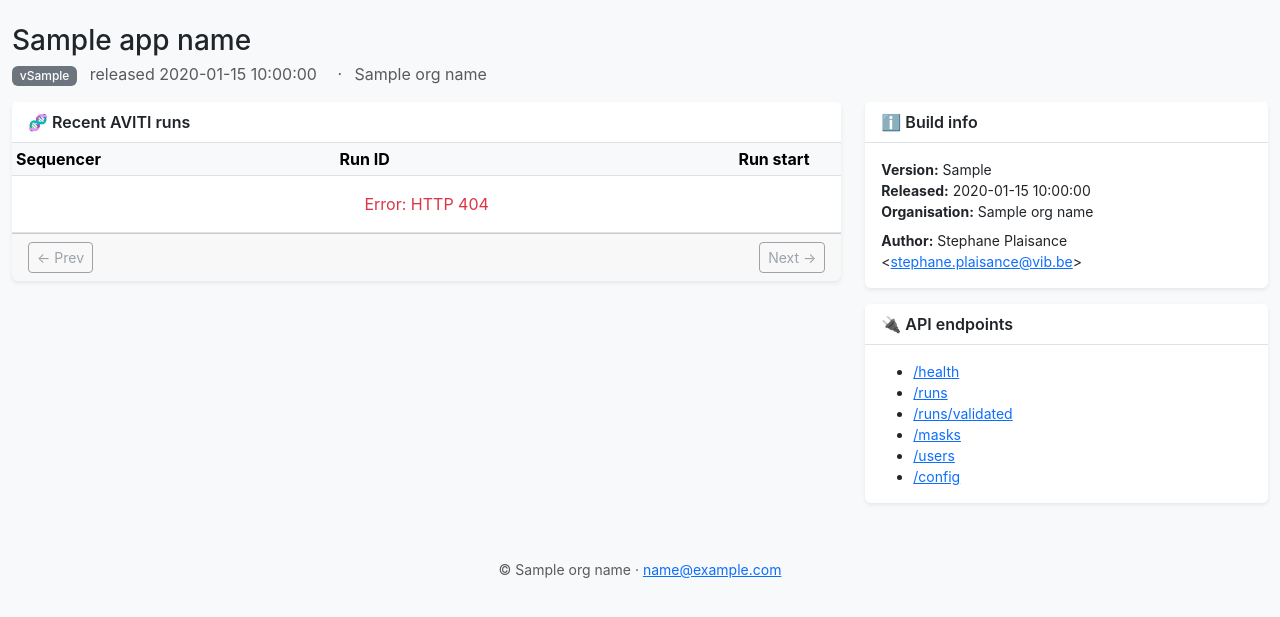
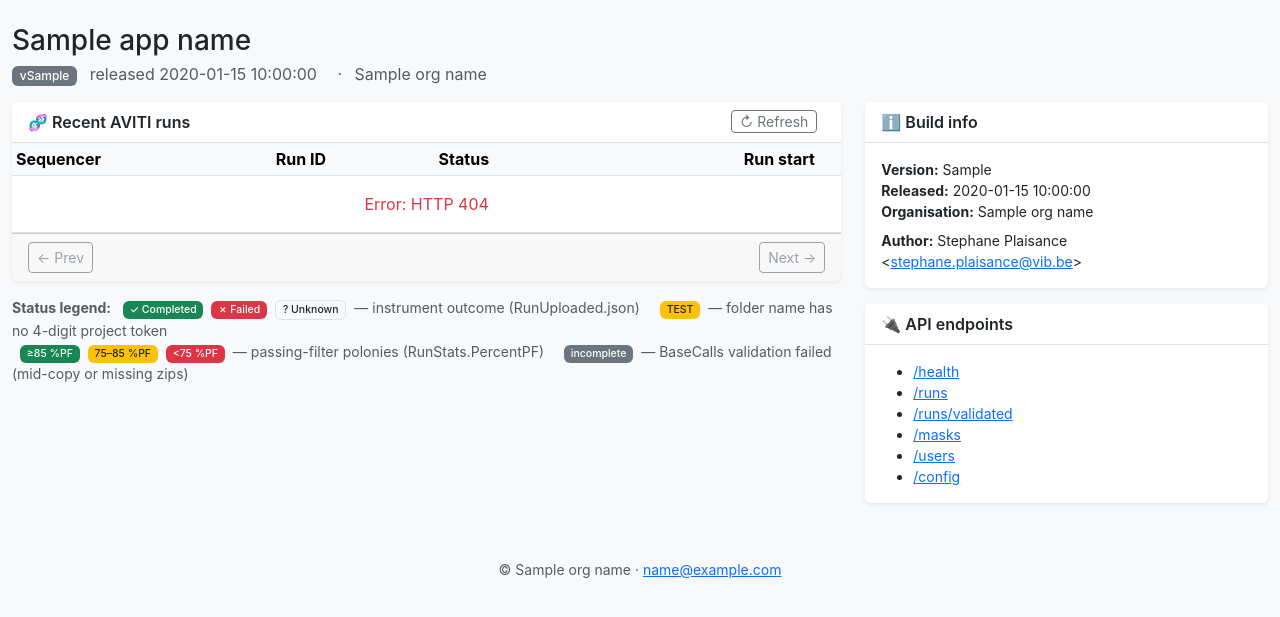
Before and after one commit to Nucleomics-VIB/aviti-tools, a Python web app: template aviti_test_mask/webui/templates/index.html in a window 1280 px wide. Shown: the part 47-664 px from the top of the page. Run offline with Jinja, Linux system fonts and the light colour scheme; the template is opened without the code that fills it: most values are stand-ins (such as "Sample title", 1, 10 or a date in 2020); some libraries are stand-ins or nearby versions.

Commit message:
feat(webui): status pills per run + legend; modal re-reads disk; manual refresh
Per-run visual status indicators on the index page:
- Outcome pill: green ✓ Completed / red ✗ Failed / grey ? Unknown,
  from RunUploaded.json.outcome.
- TEST pill: amber, shown when the folder name has no 4-digit project
  token (is_test_run).
- %PF pill: colour-coded by AvitiRunStats.RunStats.PercentPF
  (≥85 green / 75-85 amber / <75 red).
- Incomplete pill: grey, shown when our 6-layer validate_run fails
  (mid-copy / missing zips). Tooltip names the failing check.
Pills render in a new Status column with a legend printed under the
table so badge meanings stay discoverable. All built via createElement
+ textContent — no innerHTML, no XSS surface.

Backend:
- /api/v1/runs adds is_test / outcome / percent_pf / valid /
  first_failure to each page item.
- /api/v1/runs/<run_internal_id> now re-reads the run from disk and
  upserts before returning, so an in-progress run that completed since
  first sighting won't serve a stale snapshot in the modal.

UI:
- ↻ Refresh button in the runs card header drops both the per-page
  cache and the per-run detail cache, then re-fetches the current
  page. "updated at HH:MM:SS" timestamp next to it.

Memory: requests log updated with status-pill, modal-refresh and
manual-refresh items marked done.

Co-Authored-By: Claude Opus 4.7 (1M context) <noreply@anthropic.com>

```diff
--- a/aviti_test_mask/webui/templates/index.html
+++ b/aviti_test_mask/webui/templates/index.html
@@ -19,7 +19,13 @@
     <div class="card mb-3">
       <div class="card-header d-flex justify-content-between align-items-center">
         <span>🧬 Recent AVITI runs</span>
-        <small class="text-muted" id="runs-total"></small>
+        <div class="d-flex align-items-center gap-2">
+          <small class="text-muted" id="runs-updated"></small>
+          <button id="runs-refresh" type="button"
+                  class="btn btn-sm btn-outline-secondary py-0"
+                  title="Re-fetch from NAS (drops cached pages)">↻ Refresh</button>
+          <small class="text-muted" id="runs-total"></small>
+        </div>
       </div>
       <div class="card-body p-0">
         <table class="table table-sm table-hover mb-0">
@@ -27,6 +33,7 @@
             <tr>
               <th>Sequencer</th>
               <th>Run ID</th>
+              <th>Status</th>
               <th class="text-end">Run start</th>
               <th></th>
             </tr>
@@ -41,6 +48,24 @@
         <span id="runs-page" class="text-muted small"></span>
         <button id="runs-next" class="btn btn-sm btn-outline-secondary" disabled>Next →</button>
       </div>
+    </div>
+
+    <!-- Status pill legend -->
+    <div class="small text-muted mb-3" id="status-legend">
+      <strong>Status legend:</strong>
+      <span class="badge bg-success ms-2">✓ Completed</span>
+      <span class="badge bg-danger ms-1">✗ Failed</span>
+      <span class="badge bg-light text-dark border ms-1">? Unknown</span>
+      <span class="text-muted ms-1">— instrument outcome (RunUploaded.json)</span>
+      <span class="badge bg-warning text-dark ms-3">TEST</span>
+      <span class="text-muted ms-1">— folder name has no 4-digit project token</span>
+      <br>
+      <span class="badge bg-success ms-2">≥85 %PF</span>
+      <span class="badge bg-warning text-dark ms-1">75–85 %PF</span>
+      <span class="badge bg-danger ms-1">&lt;75 %PF</span>
+      <span class="text-muted ms-1">— passing-filter polonies (RunStats.PercentPF)</span>
+      <span class="badge bg-secondary ms-3">incomplete</span>
+      <span class="text-muted ms-1">— BaseCalls validation failed (mid-copy or missing zips)</span>
     </div>
   </div>
 
@@ -113,11 +138,55 @@
   function emptyRow(message, isError) {
     const tr = document.createElement('tr');
     const td = document.createElement('td');
-    td.colSpan = 4;
+    td.colSpan = 5;
     td.className = 'text-center py-3 ' + (isError ? 'text-danger' : 'text-muted');
     td.textContent = message;
     tr.appendChild(td);
     return tr;
+  }
+
+  function pill(text, cls, title) {
+    const span = document.createElement('span');
+    span.className = 'badge ' + cls;
+    span.textContent = text;
+    if (title) span.title = title;
+    return span;
+  }
+
+  function statusCell(r) {
+    const td = document.createElement('td');
+    const wrap = document.createElement('div');
+    wrap.className = 'd-flex flex-wrap gap-1';
+
+    // Outcome
+    if (r.outcome === 'OutcomeCompleted') {
+      wrap.appendChild(pill('✓ Completed', 'bg-success', 'RunUploaded.outcome'));
+    } else if (r.outcome === 'OutcomeFailed') {
+      wrap.appendChild(pill('✗ Failed', 'bg-danger', 'RunUploaded.outcome'));
+    } else {
+      wrap.appendChild(pill('? Unknown', 'bg-light text-dark border', 'no RunUploaded.outcome'));
+    }
+
+    // Test runs (non-4-digit project token in folder name)
+    if (r.is_test) {
+      wrap.appendChild(pill('TEST', 'bg-warning text-dark', 'folder name has no 4-digit project'));
+    }
+
+    // %PF colour-coded
+    if (r.percent_pf != null) {
+      const pf = r.percent_pf;
+      const cls = pf >= 85 ? 'bg-success' : pf >= 75 ? 'bg-warning text-dark' : 'bg-danger';
+      wrap.appendChild(pill(pf.toFixed(1) + ' %PF', cls, 'AvitiRunStats.RunStats.PercentPF'));
+    }
+
+    // Validation
+    if (r.valid === false) {
+      wrap.appendChild(pill('incomplete', 'bg-secondary',
+        r.first_failure ? ('fails check: ' + r.first_failure) : 'validation failed'));
+    }
+
+    td.appendChild(wrap);
+    return td;
   }
 
   function render(payload) {
@@ -142,6 +211,8 @@
         code.textContent = r.run_id;
         tdRun.appendChild(code);
         tr.appendChild(tdRun);
+        // Status badges
+        tr.appendChild(statusCell(r));
         // Run start (from RunParameters.Date when available, else folder mtime)
         const tdM = document.createElement('td');
         tdM.className = 'text-end text-muted';
@@ -173,6 +244,8 @@
       `Page ${pagination.page} of ${pagination.last_page}`;
     document.getElementById('runs-prev').disabled = !pagination.has_prev;
     document.getElementById('runs-next').disabled = !pagination.has_next;
+    document.getElementById('runs-updated').textContent =
+      'updated ' + new Date().toLocaleTimeString();
     currentPage = pagination.page;
     lastPage = pagination.last_page;
   }
@@ -206,6 +279,11 @@
 
   document.getElementById('runs-prev').addEventListener('click', () => show(currentPage - 1));
   document.getElementById('runs-next').addEventListener('click', () => show(currentPage + 1));
+  document.getElementById('runs-refresh').addEventListener('click', () => {
+    cache.clear();
+    detailCache.clear();
+    show(currentPage);
+  });
 
   // ── Run metadata modal ────────────────────────────────────────────
   const detailCache = new Map();
```
Also changed, not shown: aviti_test_mask/webui/app.py (+30 -3 lines).
